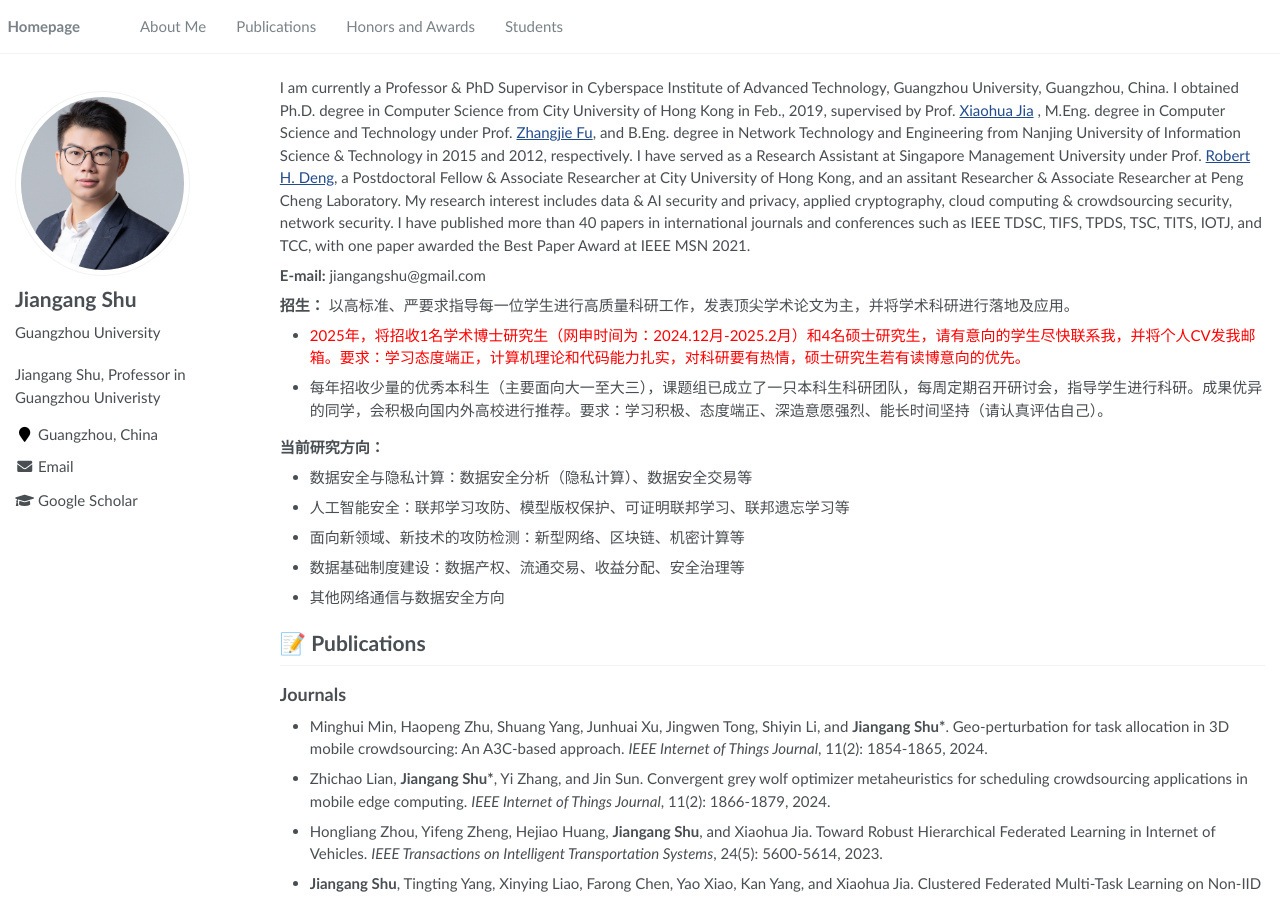
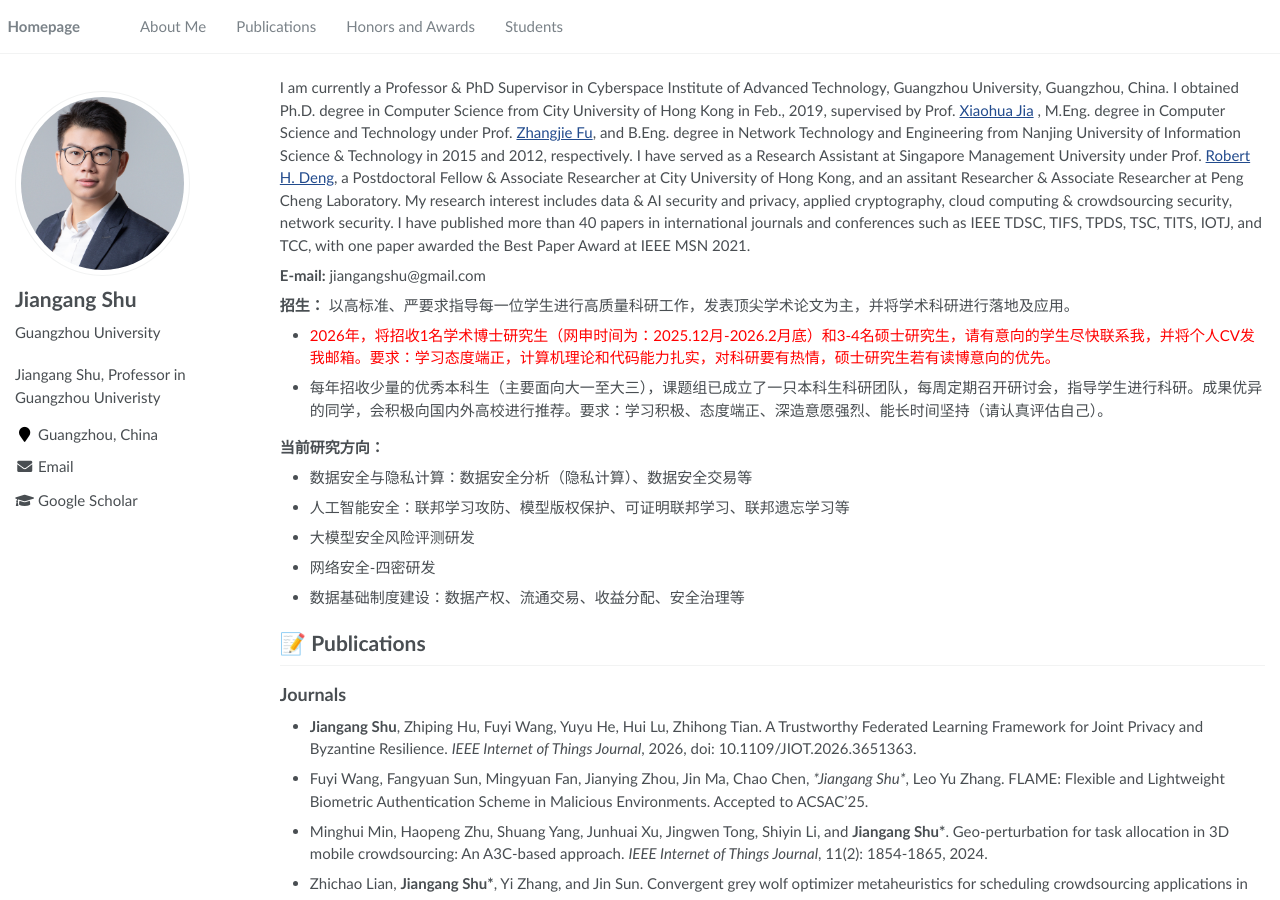
Before and after one commit to jgshu/jgshu.github.io, a Jekyll site: the page built from _pages/about.md, in a window 1280 px wide and 900 px high. Built offline with Jekyll 4.4.1, drawn with Linux system fonts in a browser that asks for light colours; some of the changed text lies outside the part shown.

Commit message:
Update about.md

```diff
--- a/_pages/about.md
+++ b/_pages/about.md
@@ -23,7 +23,7 @@ I am currently a Professor &#38; PhD Supervisor in Cyberspace Institute of Advan
 
 **招生：** 以高标准、严要求指导每一位学生进行高质量科研工作，发表顶尖学术论文为主，并将学术科研进行落地及应用。
 
-- <font color='red'> 2025年，将招收1名学术博士研究生（网申时间为：2024.12月-2025.2月）和4名硕士研究生，请有意向的学生尽快联系我，并将个人CV发我邮箱。要求：学习态度端正，计算机理论和代码能力扎实，对科研要有热情，硕士研究生若有读博意向的优先。</font>
+- <font color='red'> 2026年，将招收1名学术博士研究生（网申时间为：2025.12月-2026.2月底）和3-4名硕士研究生，请有意向的学生尽快联系我，并将个人CV发我邮箱。要求：学习态度端正，计算机理论和代码能力扎实，对科研要有热情，硕士研究生若有读博意向的优先。</font>
 
 - 每年招收少量的优秀本科生（主要面向大一至大三），课题组已成立了一只本科生科研团队，每周定期召开研讨会，指导学生进行科研。成果优异的同学，会积极向国内外高校进行推荐。要求：学习积极、态度端正、深造意愿强烈、能长时间坚持（请认真评估自己）。
 
@@ -31,9 +31,9 @@ I am currently a Professor &#38; PhD Supervisor in Cyberspace Institute of Advan
 
 - 数据安全与隐私计算：数据安全分析（隐私计算）、数据安全交易等
 - 人工智能安全：联邦学习攻防、模型版权保护、可证明联邦学习、联邦遗忘学习等
-- 面向新领域、新技术的攻防检测：新型网络、区块链、机密计算等
+- 大模型安全风险评测研发
+- 网络安全-四密研发
 - 数据基础制度建设：数据产权、流通交易、收益分配、安全治理等
-- 其他网络通信与数据安全方向
 
 
 <!--
@@ -44,18 +44,16 @@ I am currently a Professor &#38; PhD Supervisor in Cyberspace Institute of Advan
 
 # 📝 Publications
 ## Journals ##
+- **Jiangang Shu**, Zhiping Hu, Fuyi Wang, Yuyu He, Hui Lu, Zhihong Tian. A Trustworthy Federated Learning Framework for Joint Privacy and Byzantine Resilience. *IEEE Internet of Things Journal*, 2026, doi: 10.1109/JIOT.2026.3651363.
+- Fuyi Wang, Fangyuan Sun, Mingyuan Fan, Jianying Zhou, Jin Ma, Chao Chen, **Jiangang Shu\**, Leo Yu Zhang. FLAME: Flexible and Lightweight Biometric Authentication Scheme in Malicious Environments. Accepted to ACSAC'25.
 - Minghui Min, Haopeng Zhu, Shuang Yang, Junhuai Xu, Jingwen Tong, Shiyin Li, and
-**Jiangang Shu\***. Geo-perturbation for task allocation in 3D mobile crowdsourcing:
-An A3C-based approach. *IEEE Internet of Things Journal*, 11(2): 1854-1865, 2024.
-
+  **Jiangang Shu\***. Geo-perturbation for task allocation in 3D mobile crowdsourcing:
+  An A3C-based approach. *IEEE Internet of Things Journal*, 11(2): 1854-1865, 2024.
 - Zhichao Lian, **Jiangang Shu\***, Yi Zhang, and Jin Sun. Convergent grey wolf
-optimizer metaheuristics for scheduling crowdsourcing applications in mobile edge
-computing. *IEEE Internet of Things Journal*, 11(2): 1866-1879, 2024.
-
+  optimizer metaheuristics for scheduling crowdsourcing applications in mobile edge
+  computing. *IEEE Internet of Things Journal*, 11(2): 1866-1879, 2024.
 - Hongliang Zhou, Yifeng Zheng, Hejiao Huang, **Jiangang Shu**, and Xiaohua Jia. Toward Robust Hierarchical Federated Learning in Internet of Vehicles. *IEEE Transactions on Intelligent Transportation Systems*, 24(5): 5600-5614, 2023.
-
 - **Jiangang Shu**, Tingting Yang, Xinying Liao, Farong Chen, Yao Xiao, Kan Yang, and Xiaohua Jia. Clustered Federated Multi-Task Learning on Non-IID Data with Enhanced Privacy. *IEEE Internet of Things Journal*, 10(4): 3453-3467, 2023.
-
 - Kan Yang\*, **Jiangang Shu\***, and Ruitao Xie. Efficient and Provably Secure Data Selective Sharing and Acquisition in Cloud-based Systems. *IEEE Transactions on Information Forensics and Security*, 18: 71-84, 2022.
 
 
```
Also changed, not shown: other parts of _pages/about.md (+3 -0 lines).
